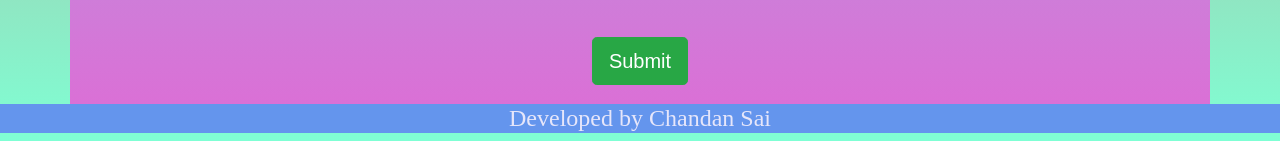
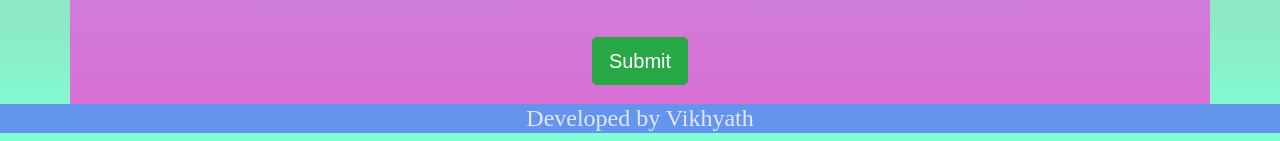
Before and after one commit to SaiVikhyath/DiseasePredictionSystem, a Django app: page / in a window 1280 px wide. Shown: the part 1637-1778 px from the top of the page. Run offline with Django 3.2, Linux system fonts and the light colour scheme; parts of the project's set-up code (start-up, migrations or seed data) failed here and were passed over; some libraries are stand-ins or nearby versions.

Commit message:
Update UI

```diff
--- a/Templates/home.html
+++ b/Templates/home.html
@@ -480,7 +480,7 @@ body {
             <center>
                 <h4 style="color: lavender; font-family: 'Times New Roman';
                 background-color:cornflowerblue;">
-                Developed by Chandan Sai
+                Developed by Vikhyath
                 </h4>
             </center>
     </div>
```
